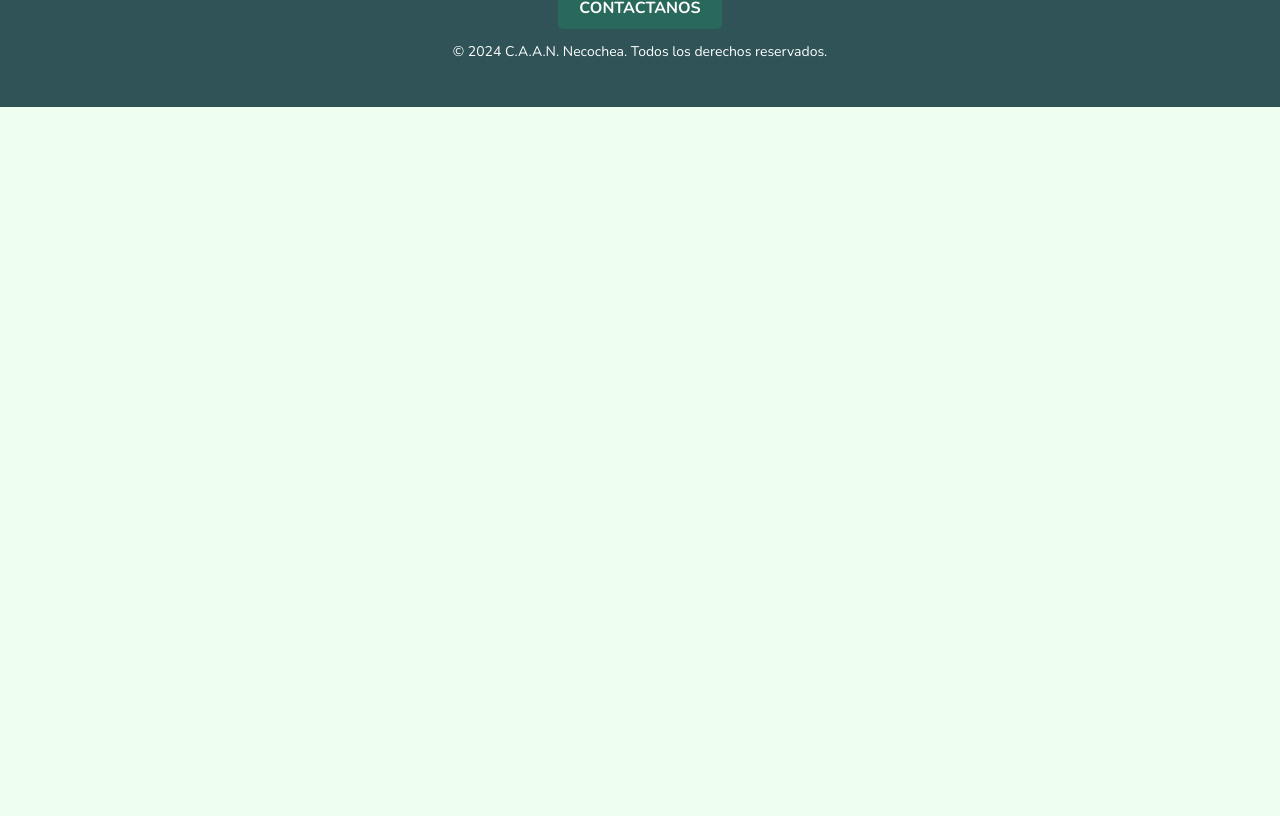
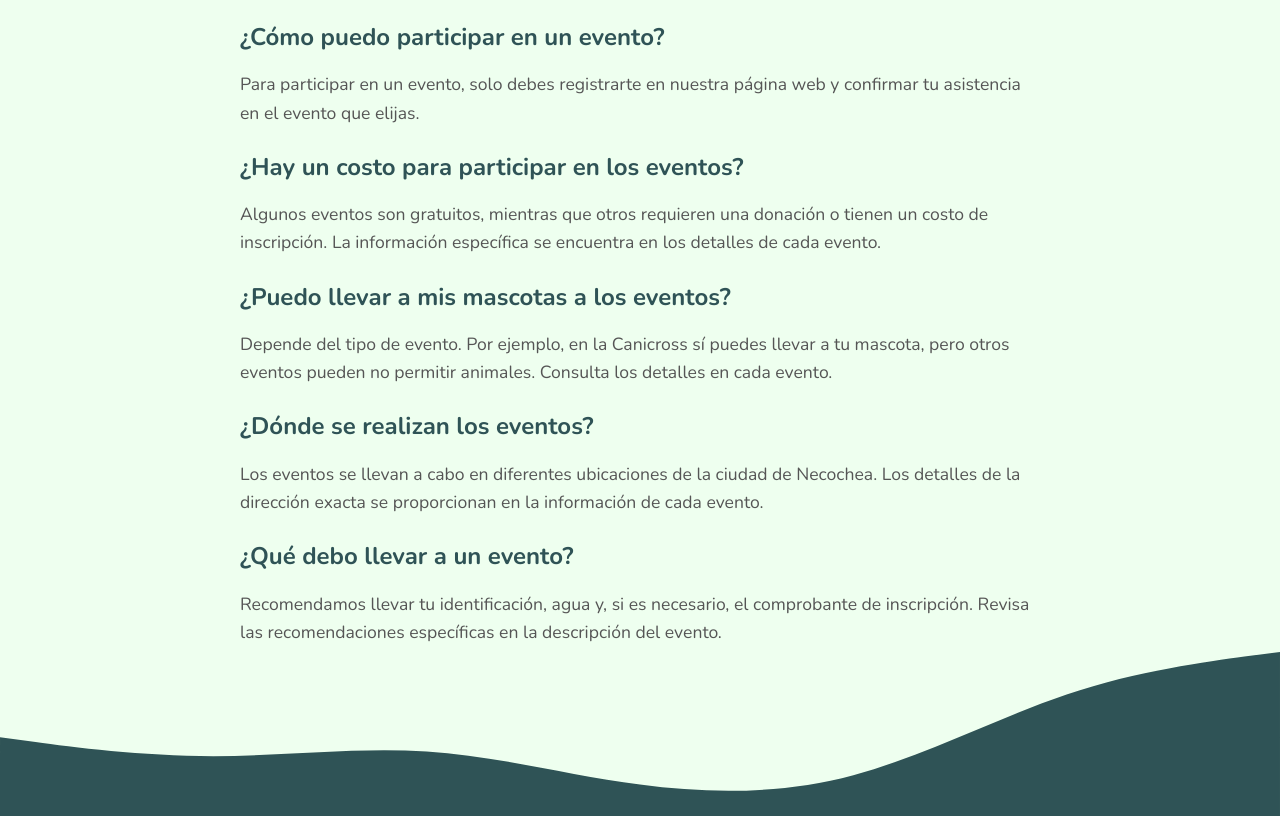
Before and after one commit to jazbascunan01/CAAN_NECOCHEA, a plain HTML site: page eventos.html in a window 1280 px wide. Shown: the part 2394-3210 px from the top of the page. Before the commit the page ends 2501 px from the top, so only its background shows below. Drawn offline with nearby package versions, Linux system fonts and the light colour scheme.

Commit message:
eventos arreglado

```diff
--- a/eventos.html
+++ b/eventos.html
@@ -63,6 +63,30 @@
     </section>
 
     <div id="contenedor-eventos"></div>
+    <!-- Sección de Preguntas Frecuentes -->
+    <section class="faq eventos_preg">
+        <h2>Preguntas Frecuentes</h2>
+        <div class="faq-item">
+            <h3>¿Cómo puedo participar en un evento?</h3>
+            <p>Para participar en un evento, solo debes registrarte en nuestra página web y confirmar tu asistencia en el evento que elijas.</p>
+        </div>
+        <div class="faq-item">
+            <h3>¿Hay un costo para participar en los eventos?</h3>
+            <p>Algunos eventos son gratuitos, mientras que otros requieren una donación o tienen un costo de inscripción. La información específica se encuentra en los detalles de cada evento.</p>
+        </div>
+        <div class="faq-item">
+            <h3>¿Puedo llevar a mis mascotas a los eventos?</h3>
+            <p>Depende del tipo de evento. Por ejemplo, en la Canicross sí puedes llevar a tu mascota, pero otros eventos pueden no permitir animales. Consulta los detalles en cada evento.</p>
+        </div>
+        <div class="faq-item">
+            <h3>¿Dónde se realizan los eventos?</h3>
+            <p>Los eventos se llevan a cabo en diferentes ubicaciones de la ciudad de Necochea. Los detalles de la dirección exacta se proporcionan en la información de cada evento.</p>
+        </div>
+        <div class="faq-item">
+            <h3>¿Qué debo llevar a un evento?</h3>
+            <p>Recomendamos llevar tu identificación, agua y, si es necesario, el comprobante de inscripción. Revisa las recomendaciones específicas en la descripción del evento.</p>
+        </div>
+    </section>
     <footer class="footer" id="nosotros-footer">
         <div class="wave-container-footer">
             <svg xmlns="http://www.w3.org/2000/svg" viewBox="0 0 1440 320">
--- a/style.css
+++ b/style.css
@@ -623,7 +623,9 @@ button:hover {
 #contenedor-eventos {
     padding-bottom: 208px;
 }
-
+.eventos_preg{
+    padding-bottom: 160px!important;
+}
 .tarjeta-image {
     height: auto;
     width: 100%;
```
